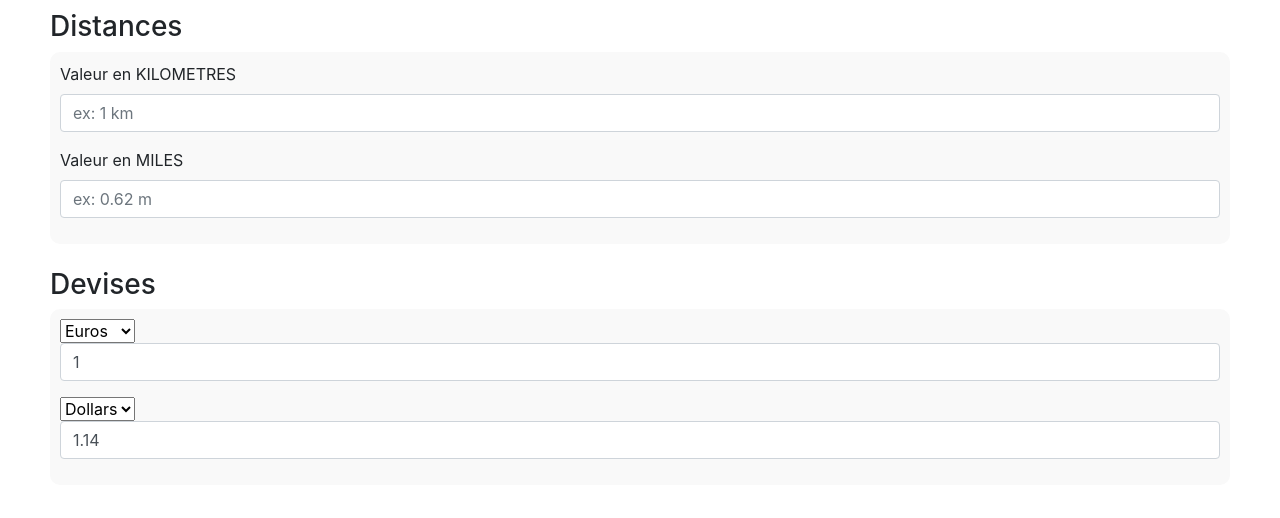
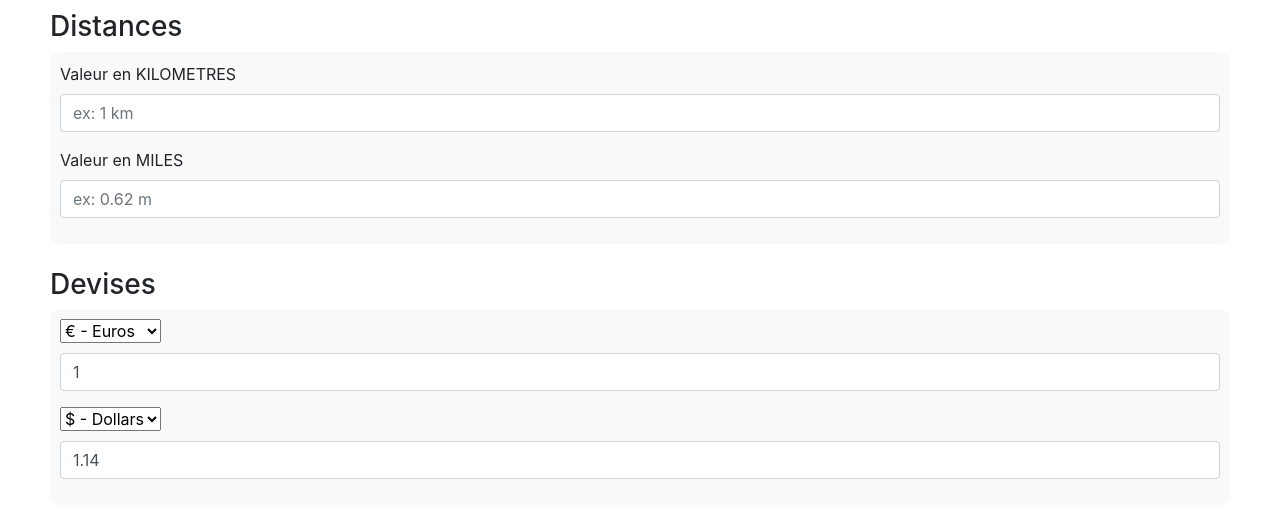
Before and after one commit to fredericdnd/exercice-git, a plain HTML site: page index.html in a window 1280 px wide. Shown: the part 120-638 px from the top of the page. Drawn offline with nearby package versions, Linux system fonts and the light colour scheme.

Commit message:
CURRENCY SYMBOLS
- Add currency symbols in lists

```diff
--- a/index.html
+++ b/index.html
@@ -35,19 +35,19 @@
     <form class="currency_form">
         <div class="form-group">
             <select>
-                <option selected="selected" value="1">Euros</option>
-                <option value="1.14">Dollars</option>
-                <option value=124.15>Yen</option>
-                <option value="0.88">Pound</option>
+                <option selected="selected" value="1">€ - Euros</option>
+                <option value="1.14">$ - Dollars</option>
+                <option value=124.15>¥ - Yen</option>
+                <option value="0.88">£ - Pound</option>
             </select>
             <input type="text" class="form-control" id="input_e" data-value=1 value="1">
         </div>
         <div class="form-group">
             <select>
-                <option value="1">Euros</option>
-                <option selected="selected" value="1.14">Dollars</option>
-                <option value=124.16>Yen</option>
-                <option value="0.88">Pound</option>
+                <option value="1">€ - Euros</option>
+                <option selected="selected" value="1.14">$ - Dollars</option>
+                <option value=124.16>¥ - Yen</option>
+                <option value="0.88">£ - Pound</option>
             </select>
             <input type="text" class="form-control" id="input_d" data-value=1.14 value="1.14">
         </div>
--- a/style/style.css
+++ b/style/style.css
@@ -15,3 +15,7 @@ form {
     padding: 10px;
     border-radius: 10px;
 }
+
+select {
+    margin-bottom: 10px;
+}
```
